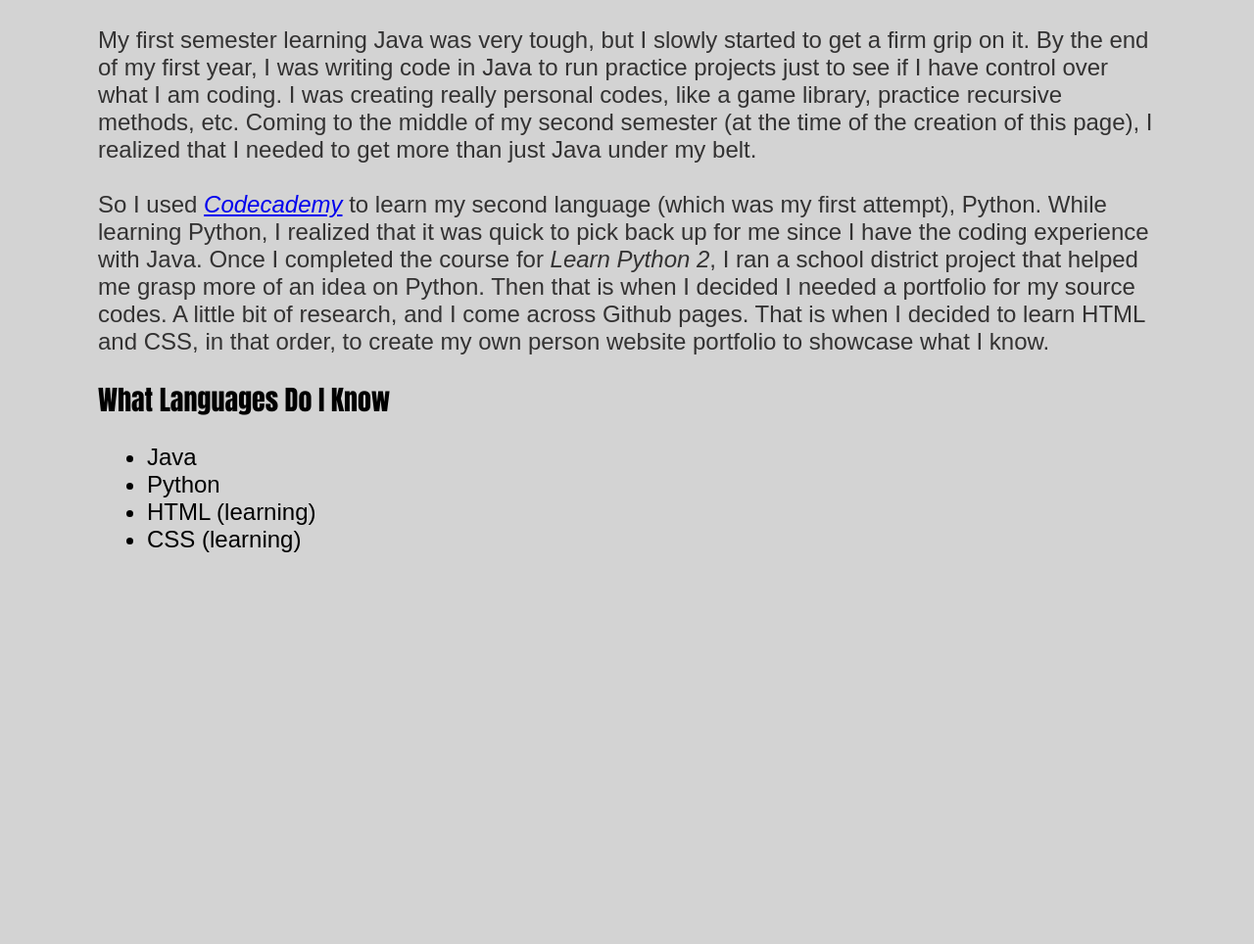
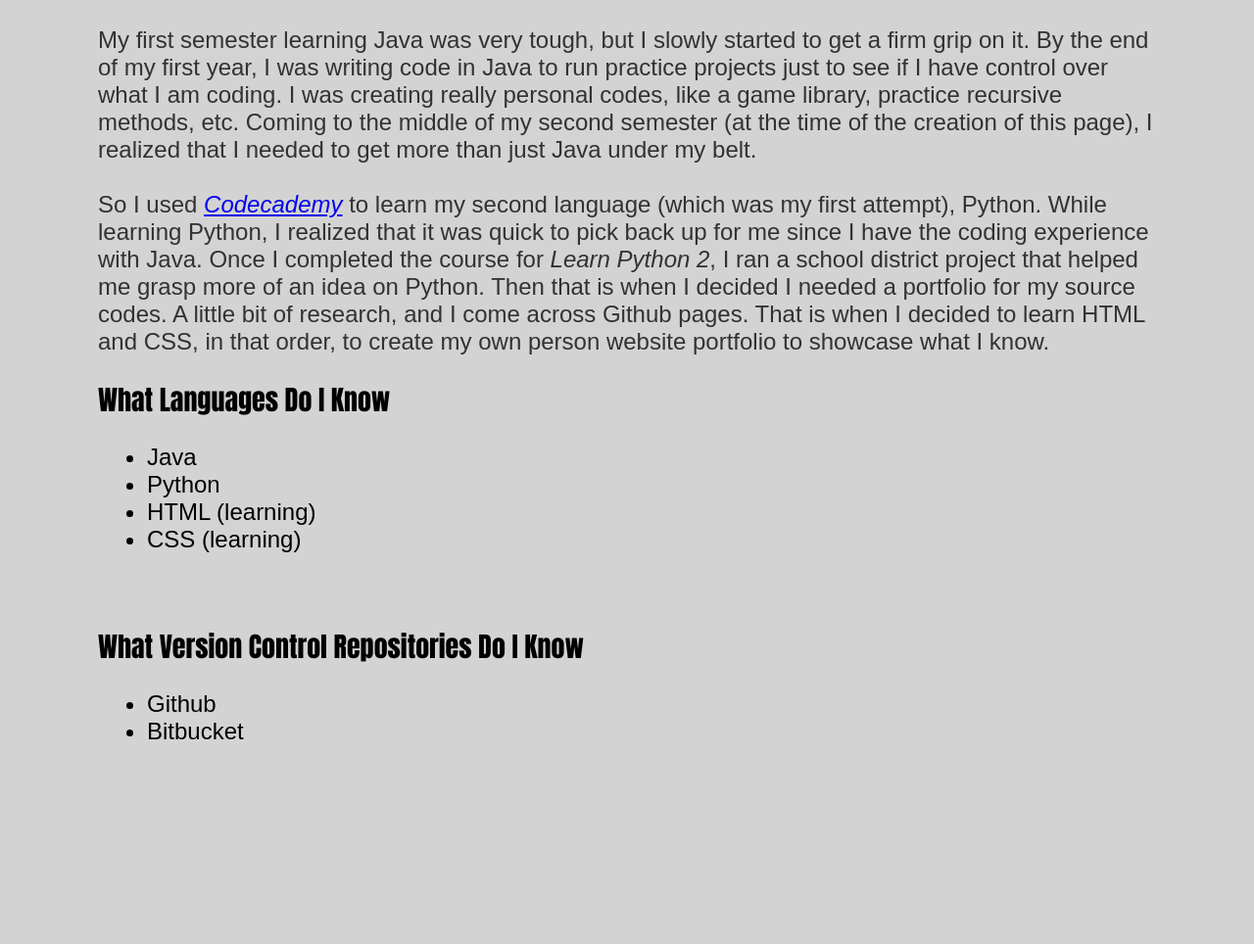
Before and after one commit to obinna-nwoke24/obinna-nwoke24.github.io, a plain HTML site: page aboutme.html in a window 1280 px wide. Shown: the part 408-1372 px from the top of the page at 98% size. Before the commit the page ends 1197 px from the top, so only its background shows below. Drawn offline with Linux system fonts and the light colour scheme.

Commit message:
addition changes, version control

```diff
--- a/aboutme.html
+++ b/aboutme.html
@@ -46,5 +46,10 @@
                 <li>HTML (learning)</li>
                 <li>CSS (learning)</li>
             </ul>
+            <h2 id="vcp">What Version Control Repositories Do I Know</h2>
+            <ul id = "vcp2">
+                <li>Github</li>
+                <li>Bitbucket</li>
+            </ul>
         </body>
     </html>
--- a/style.css
+++ b/style.css
@@ -11,6 +11,10 @@ ul {
     padding-right: 100px;
 }
 #jphc {
+    font-size: 24px;
+    padding-bottom: 50px;
+}
+#vcp2 {
     font-size: 24px;
     padding-bottom: 200px;
 }
@@ -174,6 +178,11 @@ ul {
     font-size: 28px;
     padding-left: 100px;
 }
+#vcp {
+    font-family: Impact, Haettenschweiler, 'Arial Narrow Bold', sans-serif;
+    font-size: 28px;
+    padding-left: 100px;
+}
 #h3 {
     text-align: center;
     color: white;
```
